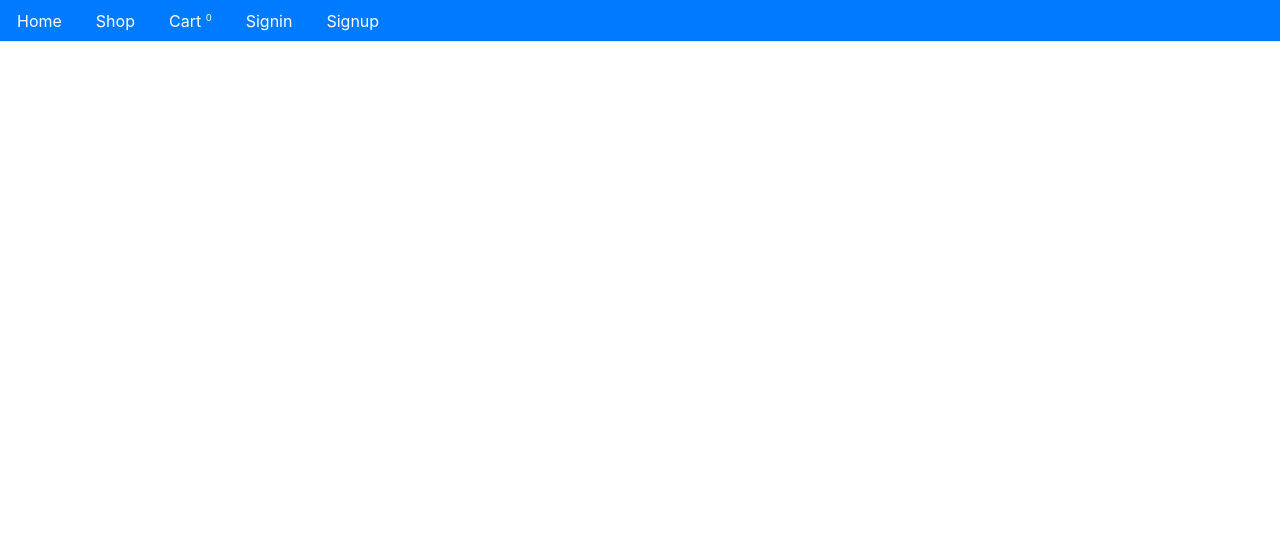
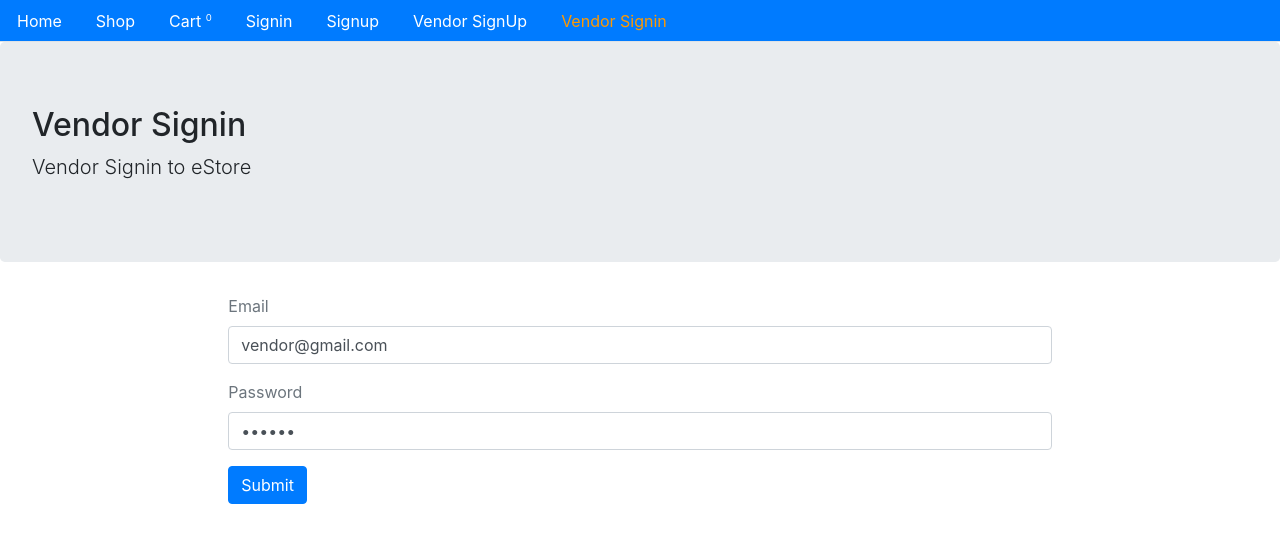
Before and after one commit to amsohag007/mern-ecommerce-shop2, a React (Create React App) app in the folder frontend/: page /vendor/signin in a window 1280 px wide. Shown: the top 542 px of the page. Built offline with nearby package versions, Linux system fonts and the light colour scheme; no server answers.

Commit message:
vendor signin,signup,dashboard

```diff
--- a/frontend/src/Routes.js
+++ b/frontend/src/Routes.js
@@ -7,7 +7,7 @@ import NavMenu from "./core/NavMenu";
 import PrivateRoute from "./api/PrivateRoute";
 import UserDashboard from "./user/UserDashboard";
 import AdminRoute from "./api/AdminRoute";
-import AdminDashboard from "./user/AdminDashboard";
+import AdminDashboard from "./admin/AdminDashboard";
 import CreateCategory from "./admin/CreateCategory";
 import CreateProduct from "./admin/CreateProduct";
 import Shop from "./core/Shop";
@@ -17,6 +17,9 @@ import Orders from "./admin/Orders";
 import Profile from "./user/Profile";
 import ManageProducts from "./admin/ManageProducts";
 import UpdateProduct from "./admin/UpdateProduct";
+import VendorSignup from "./vendor/VendorSignup";
+import VendorSignin from "./vendor/VendorSignin";
+import VendorDashboard from "./vendor/VendorDashboard";
 
 const Routes = () => {
   return (
@@ -45,6 +48,14 @@ const Routes = () => {
           component={UpdateProduct}
         />
         <AdminRoute path="/admin/orders" exact component={Orders} />
+        {/* vendor routes */}
+        <Route path="/vendor/signup" exact component={VendorSignup} />
+        <Route path="/vendor/signin" exact component={VendorSignin} />
+        <PrivateRoute
+          path="/vendor/dashboard"
+          exact
+          component={VendorDashboard}
+        />
       </Switch>
     </BrowserRouter>
   );
--- /dev/null
+++ b/frontend/src/admin/AdminDashboard.js
@@ -0,0 +1,72 @@
+import React from "react";
+import Layout from "../core/Layout";
+import { isAuthenticated } from "../api";
+import { Link } from "react-router-dom";
+// import { getPurchaseHistory } from "./apiUser";
+// import moment from "moment";
+
+const AdminDashboard = () => {
+  const {
+    user: { name, email, role },
+  } = isAuthenticated();
+
+  const adminLinks = () => {
+    return (
+      <div className="card">
+        <h4 className="card-header">Admin Links</h4>
+        <ul className="list-group">
+          <li className="list-group-item">
+            <Link className="nav-link" to="/category/create">
+              Create New Category
+            </Link>
+          </li>
+          <li className="list-group-item">
+            <Link className="nav-link" to="/product/create">
+              Create New Product
+            </Link>
+          </li>
+          <li className="list-group-item">
+            <Link className="nav-link" to={`/admin/product`}>
+              Manage Product
+            </Link>
+          </li>
+          <li className="list-group-item">
+            <Link className="nav-link" to={`/admin/orders`}>
+              Manage Orders
+            </Link>
+          </li>
+        </ul>
+      </div>
+    );
+  };
+
+  const adminInfo = () => {
+    return (
+      <div className="card mb-5">
+        <h3 className="card-header">User Information</h3>
+        <ul className="list-group">
+          <li className="list-group-item">{name}</li>
+          <li className="list-group-item">{email}</li>
+          <li className="list-group-item">
+            {role === 1 ? "Admin" : "Registered User"}
+          </li>
+        </ul>
+      </div>
+    );
+  };
+
+  return (
+    <Layout
+      title="Dashboard"
+      description={`G'day ${name}!`}
+      className="container-fluid"
+    >
+      <div className="row">
+        <div className="col-3">{adminLinks()}</div>
+        <div className="col-9">{adminInfo()}</div>
+      </div>
+    </Layout>
+  );
+};
+
+export default AdminDashboard;
--- a/frontend/src/core/NavMenu.js
+++ b/frontend/src/core/NavMenu.js
@@ -89,6 +89,38 @@ const NavMenu = ({ history }) => {
             </Link>
           </li>
         )}
+        {/* vendor--------------------------------------- */}
+        <li className="nav-item">
+          <Link
+            className="nav-link"
+            style={isActive(history, "/vendor/signup")}
+            to="/vendor/signup"
+          >
+            Vendor SignUp
+          </Link>
+        </li>
+        <li className="nav-item">
+          <Link
+            className="nav-link"
+            style={isActive(history, "/vendor/signin")}
+            to="/vendor/signin"
+          >
+            Vendor Signin
+          </Link>
+        </li>
+
+        {isAuthenticated() && isAuthenticated().user.role === 1 && (
+          <li className="nav-item">
+            <Link
+              className="nav-link"
+              style={isActive(history, "/vendor/dashboard")}
+              to="/vendor/dashboard"
+            >
+              Dashboard
+            </Link>
+          </li>
+        )}
+        {/* --------------------------------------------- */}
 
         {isAuthenticated() && (
           <li className="nav-item">
--- a/frontend/src/user/AdminDashboard.js
+++ b/frontend/src/vendor/VendorDashboard.js
@@ -5,15 +5,15 @@ import { Link } from "react-router-dom";
 // import { getPurchaseHistory } from "./apiUser";
 // import moment from "moment";
 
-const AdminDashboard = () => {
+const VendorDashboard = () => {
   const {
-    user: { _id, name, email, role },
+    user: { name, email, role },
   } = isAuthenticated();
 
-  const adminLinks = () => {
+  const vendorLinks = () => {
     return (
       <div className="card">
-        <h4 className="card-header">Admin Links</h4>
+        <h4 className="card-header">Vendor Links</h4>
         <ul className="list-group">
           <li className="list-group-item">
             <Link className="nav-link" to="/category/create">
@@ -40,7 +40,7 @@ const AdminDashboard = () => {
     );
   };
 
-  const adminInfo = () => {
+  const vendorInfo = () => {
     return (
       <div className="card mb-5">
         <h3 className="card-header">User Information</h3>
@@ -48,7 +48,7 @@ const AdminDashboard = () => {
           <li className="list-group-item">{name}</li>
           <li className="list-group-item">{email}</li>
           <li className="list-group-item">
-            {role === 1 ? "Admin" : "Registered User"}
+            {role === 2 ? "Vendor" : "Registered User"}
           </li>
         </ul>
       </div>
@@ -57,16 +57,16 @@ const AdminDashboard = () => {
 
   return (
     <Layout
-      title="Dashboard"
+      title="Vendor Dashboard"
       description={`G'day ${name}!`}
       className="container-fluid"
     >
       <div className="row">
-        <div className="col-3">{adminLinks()}</div>
-        <div className="col-9">{adminInfo()}</div>
+        <div className="col-3">{vendorLinks()}</div>
+        <div className="col-9">{vendorInfo()}</div>
       </div>
     </Layout>
   );
 };
 
-export default AdminDashboard;
+export default VendorDashboard;
--- /dev/null
+++ b/frontend/src/vendor/VendorSignin.js
@@ -0,0 +1,111 @@
+import React, { useState } from "react";
+import { Redirect } from "react-router-dom";
+import Layout from "../core/Layout";
+import { authenticate, isAuthenticated } from "../api";
+import { vendorSignin } from "./apiVendor";
+
+const VendorSignin = () => {
+  const [values, setValues] = useState({
+    email: "vendor@gmail.com",
+    password: "123456",
+    error: "",
+    loading: false,
+    redirectToReferrer: false,
+  });
+
+  const { email, password, loading, error, redirectToReferrer } = values;
+
+  const { user } = isAuthenticated();
+
+  const handleChange = (name) => (event) => {
+    setValues({ ...values, error: false, [name]: event.target.value });
+  };
+
+  const clickSubmit = (event) => {
+    event.preventDefault();
+    setValues({ ...values, error: false, loading: true });
+    vendorSignin({ email, password }).then((data) => {
+      if (data.error) {
+        setValues({ ...values, error: data.error, loading: false });
+      } else {
+        authenticate(data, () => {
+          setValues({
+            ...values,
+            redirectToReferrer: true,
+          });
+        });
+      }
+    });
+  };
+
+  const signUpForm = () => (
+    <form>
+      <div className="form-group">
+        <label className="text-muted">Email</label>
+        <input
+          onChange={handleChange("email")}
+          type="email"
+          className="form-control"
+          value={email}
+        />
+      </div>
+
+      <div className="form-group">
+        <label className="text-muted">Password</label>
+        <input
+          onChange={handleChange("password")}
+          type="password"
+          className="form-control"
+          value={password}
+        />
+      </div>
+      <button onClick={clickSubmit} className="btn btn-primary">
+        Submit
+      </button>
+    </form>
+  );
+
+  const showError = () => (
+    <div
+      className="alert alert-danger"
+      style={{ display: error ? "" : "none" }}
+    >
+      {error}
+    </div>
+  );
+
+  const showLoading = () =>
+    loading && (
+      <div className="alert alert-info">
+        <h2>Loading...</h2>
+      </div>
+    );
+
+  const redirectUser = () => {
+    if (redirectToReferrer) {
+      if (user && user.role === 2) {
+        return <Redirect to="/vendor/dashboard" />;
+      } else {
+        return <Redirect to="/vendor/dashboard" />;
+      }
+    }
+    if (isAuthenticated()) {
+      return <Redirect to="/" />;
+    }
+  };
+
+  return (
+    <Layout
+      title="Vendor Signin"
+      description="Vendor Signin to eStore"
+      className="container col-md-8 offset-md-2"
+    >
+      {showLoading()}
+      {showError()}
+      {signUpForm()}
+      {redirectUser()}
+    </Layout>
+  );
+};
+
+export default VendorSignin;
--- /dev/null
+++ b/frontend/src/vendor/VendorSignup.js
@@ -0,0 +1,108 @@
+import React, { useState } from "react";
+import { Link } from "react-router-dom";
+import Layout from "../core/Layout";
+import { vendorSignup } from "./apiVendor";
+
+const VendorSignup = () => {
+  const [values, setValues] = useState({
+    name: "",
+    email: "",
+    password: "",
+    error: "",
+    success: false,
+  });
+
+  const { name, email, password, success, error } = values;
+
+  const handleChange = (name) => (event) => {
+    setValues({ ...values, error: false, [name]: event.target.value });
+  };
+
+  const clickSubmit = (event) => {
+    event.preventDefault();
+    setValues({ ...values, error: false });
+    vendorSignup({ name, email, password }).then((data) => {
+      if (data.error) {
+        setValues({ ...values, error: data.error, success: false });
+      } else {
+        setValues({
+          ...values,
+          name: "",
+          email: "",
+          password: "",
+          error: "",
+          success: true,
+        });
+      }
+    });
+  };
+
+  const signUpForm = () => (
+    <form>
+      <div className="form-group">
+        <label className="text-muted">Name</label>
+        <input
+          onChange={handleChange("name")}
+          type="text"
+          className="form-control"
+          value={name}
+        />
+      </div>
+
+      <div className="form-group">
+        <label className="text-muted">Email</label>
+        <input
+          onChange={handleChange("email")}
+          type="email"
+          className="form-control"
+          value={email}
+        />
+      </div>
+
+      <div className="form-group">
+        <label className="text-muted">Password</label>
+        <input
+          onChange={handleChange("password")}
+          type="password"
+          className="form-control"
+          value={password}
+        />
+      </div>
+      <button onClick={clickSubmit} className="btn btn-primary">
+        Submit
+      </button>
+    </form>
+  );
+
+  const showError = () => (
+    <div
+      className="alert alert-danger"
+      style={{ display: error ? "" : "none" }}
+    >
+      {error}
+    </div>
+  );
+
+  const showSuccess = () => (
+    <div
+      className="alert alert-info"
+      style={{ display: success ? "" : "none" }}
+    >
+      New account is created. Please <Link to="/vendor/signin">Signin</Link>
+    </div>
+  );
+
+  return (
+    <Layout
+      title="Signup"
+      description="Signup to Node React E-commerce App"
+      className="container col-md-8 offset-md-2"
+    >
+      {showSuccess()}
+      {showError()}
+      {signUpForm()}
+    </Layout>
+  );
+};
+
+export default VendorSignup;
--- /dev/null
+++ b/frontend/src/vendor/apiVendor.js
@@ -0,0 +1,39 @@
+import { API } from "../config";
+
+const vendorSignup = (user) => {
+  console.log(user);
+  return fetch(`${API}/vendor/signup`, {
+    method: "POST",
+    headers: {
+      Accept: "application/json",
+      "Content-Type": "application/json",
+    },
+    body: JSON.stringify(user),
+  })
+    .then((response) => {
+      console.log("server response:", response);
+      return response.json();
+    })
+    .catch((err) => {
+      console.log(err);
+    });
+};
+
+const vendorSignin = (user) => {
+  return fetch(`${API}/vendor/signin`, {
+    method: "POST",
+    headers: {
+      Accept: "application/json",
+      "Content-Type": "application/json",
+    },
+    body: JSON.stringify(user),
+  })
+    .then((response) => {
+      return response.json();
+    })
+    .catch((err) => {
+      console.log(err);
+    });
+};
+
+export { vendorSignup, vendorSignin };
```
